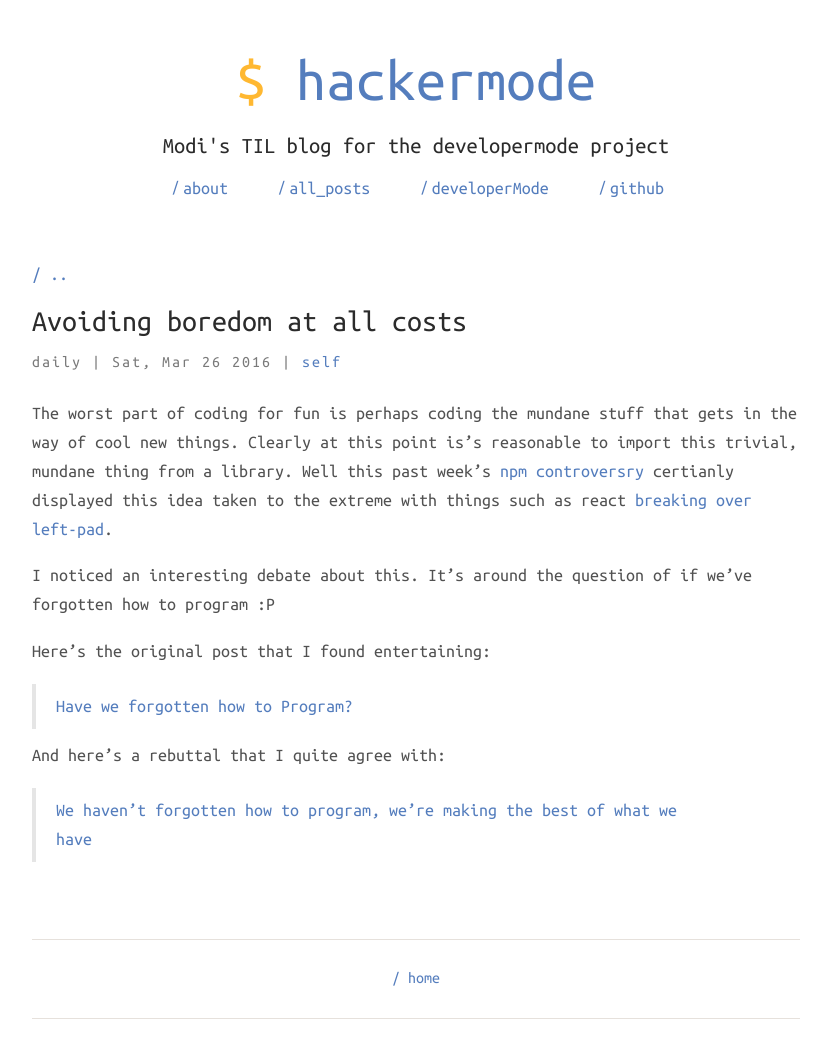
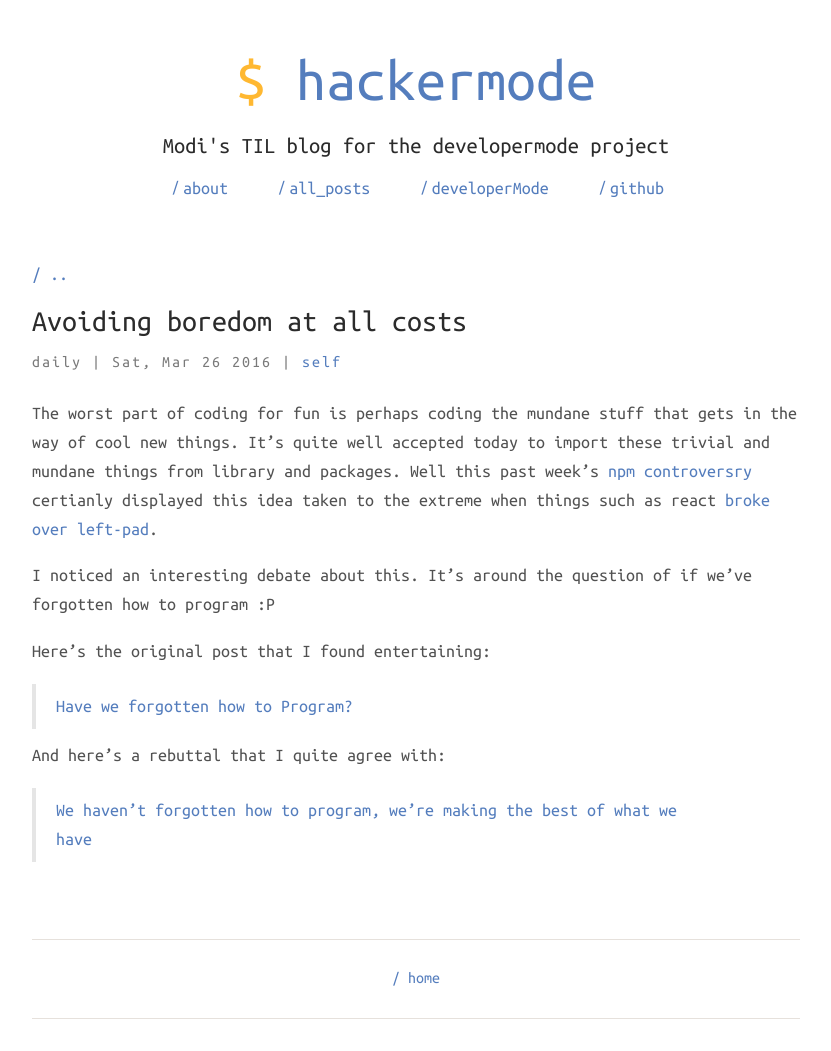
Before and after one commit to developermo-de/hackerMode, a Jekyll site: the page built from _posts/2016-03-26-open-source-import.markdown, in a window 1280 px wide. Shown: the whole page, without its empty margins (224-1055 px from the left). Built offline with Jekyll 4.4.1, drawn with Linux system fonts in a browser that asks for light colours; nearby versions of some CDN libraries.

```diff
--- a/_layouts/default.html
+++ b/_layouts/default.html
@@ -9,6 +9,7 @@
         <title>{% if page.title %} {% capture  a %} {{page.title}} | {{site.name}} {% endcapture %} {{ a }} {% else %} {{ site.name }} {% endif %}</title>
         <meta name="viewport" content="width=device-width, initial-scale=1">
         <meta name="description" content="{% if page.meta_description %}{{ page.meta_description }}{% else %}{{ site.meta_description }}{% endif %}">
+        <meta name="google-site-verification" content="HNQkLpnaRAzgtAWHR3O_pR-qjUZ-OSD22jAd8JAQlSw" />
         <link rel="canonical"
         href="{{ page.url | replace:'index.html','' | prepend: site.baseurl | prepend: site.url }}">
 
--- a/_posts/2016-03-26-open-source-import.markdown
+++ b/_posts/2016-03-26-open-source-import.markdown
@@ -9,7 +9,7 @@ categories:
 - daily
 ---
 
-The worst part of coding for fun is perhaps coding the mundane stuff that gets in the way of cool new things. Clearly at this point is's reasonable to import this trivial, mundane thing from a library. Well this past week's [npm controversry][npm] certianly displayed this idea taken to the extreme with things such as react [breaking over left-pad][source0].
+The worst part of coding for fun is perhaps coding the mundane stuff that gets in the way of cool new things. It's quite well accepted today to import these trivial and mundane things from library and packages. Well this past week's [npm controversry][npm] certianly displayed this idea taken to the extreme when things such as react [broke over left-pad][source0].
 
 I noticed an interesting debate about this. It's around the question of if we've forgotten how to program :P
 
```
